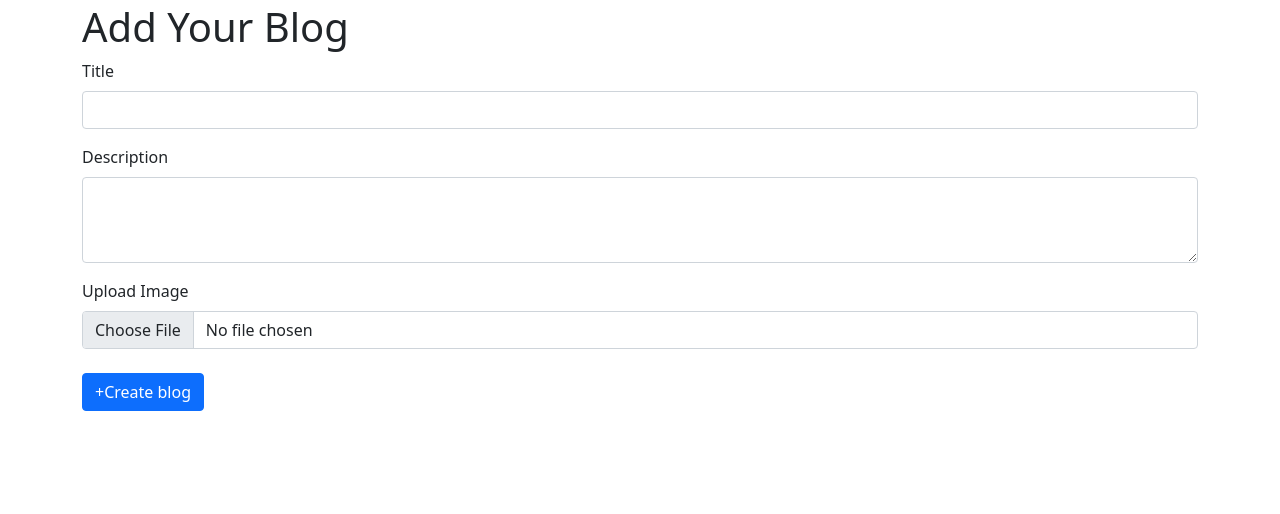
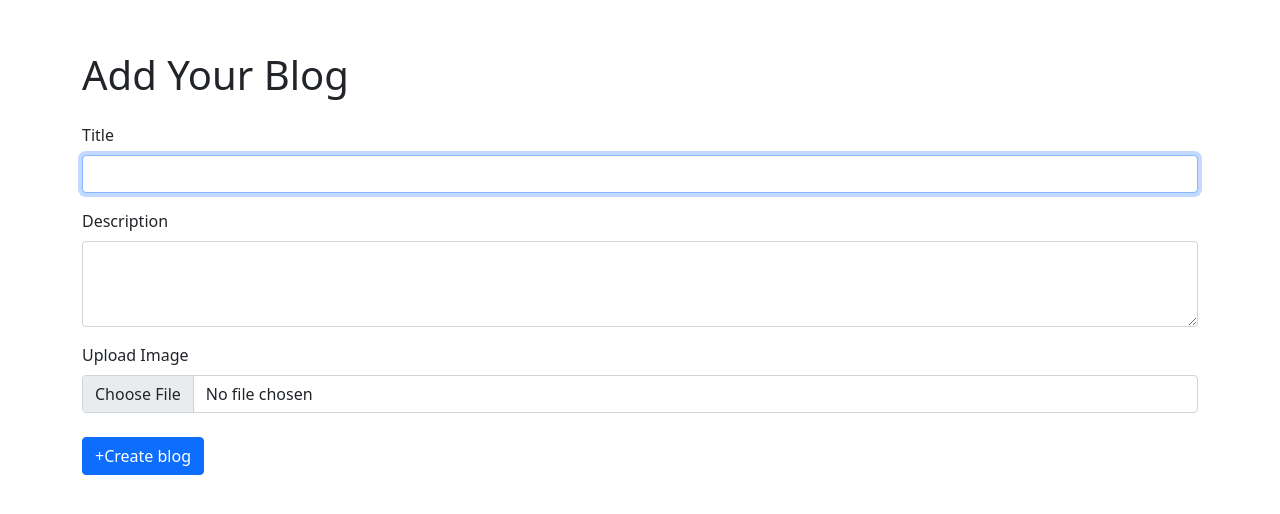
Before and after one commit to bhavanarana/uniwrites, a PHP site: page /add.php in a window 1280 px wide. Shown: the part 65-579 px from the top of the page. Run offline with PHP 8.4, Linux system fonts and the light colour scheme.

```diff
--- a/css/style.css
+++ b/css/style.css
@@ -83,8 +83,8 @@ body{
   border: 1px solid orangered !important;
   border-radius: 50%;
   background-color: #faece6;
-  height: 60px;
-  width: 60px;
+  height: 45px;
+  width: 45px;
   border: 0px;
   text-align: center;
 }
--- a/html/add.php
+++ b/html/add.php
@@ -80,12 +80,12 @@ if (isset($_POST['submit'])) {
       </div>
     <?php } ?>
   <?php } ?>
-  <div class="container add-container">
+  <div class="container add-container mt-5">
     <form action="" method="POST" enctype="multipart/form-data">
       <div class="mb-3">
         <h1 class="add-heading">Add Your Blog</h1>
-        <label for="title" class="form-label">Title</label>
-        <input type="text" class="form-control" name="title" class="title">
+        <label for="title" class="form-label mt-3">Title</label>
+        <input type="text" class="form-control" name="title" id="title_focus" class="title">
       </div>
       <div class="mb-3">
         <label for="desc" class="form-label">Description</label>
@@ -98,7 +98,9 @@ if (isset($_POST['submit'])) {
       </div>
     </form>
   </div>
-
+  <script>
+    $("#title_focus").focus();
+  </script>
 </body>
 
 </html>
--- a/html/index.php
+++ b/html/index.php
@@ -27,7 +27,7 @@ include "db.php";
         <button class="mt-5 nav-button col-2">Let's Go</button>
       <?php }
     } elseif (!empty($_SESSION['username'])) { ?>
-      <button data-bs-toggle="modal" data-bs-target="#exampleModal" class="mt-5 nav-button col-2">Welcome</button>
+      <button class="mt-5 nav-button col-2">Welcome</button>
     <?php } else { ?>
       <button data-bs-toggle="modal" data-bs-target="#exampleModal" class="mt-5 nav-button col-2">Get Started</button>
     <?php } ?>
```
